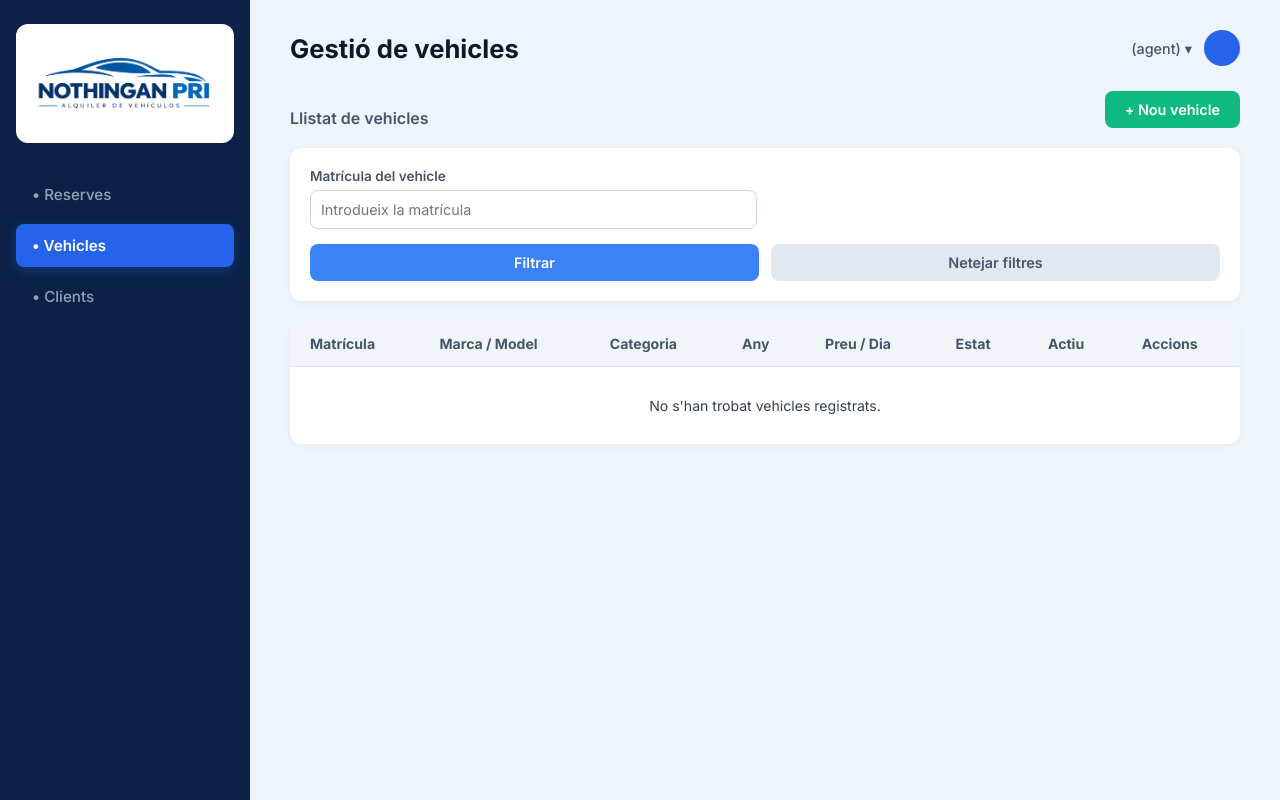
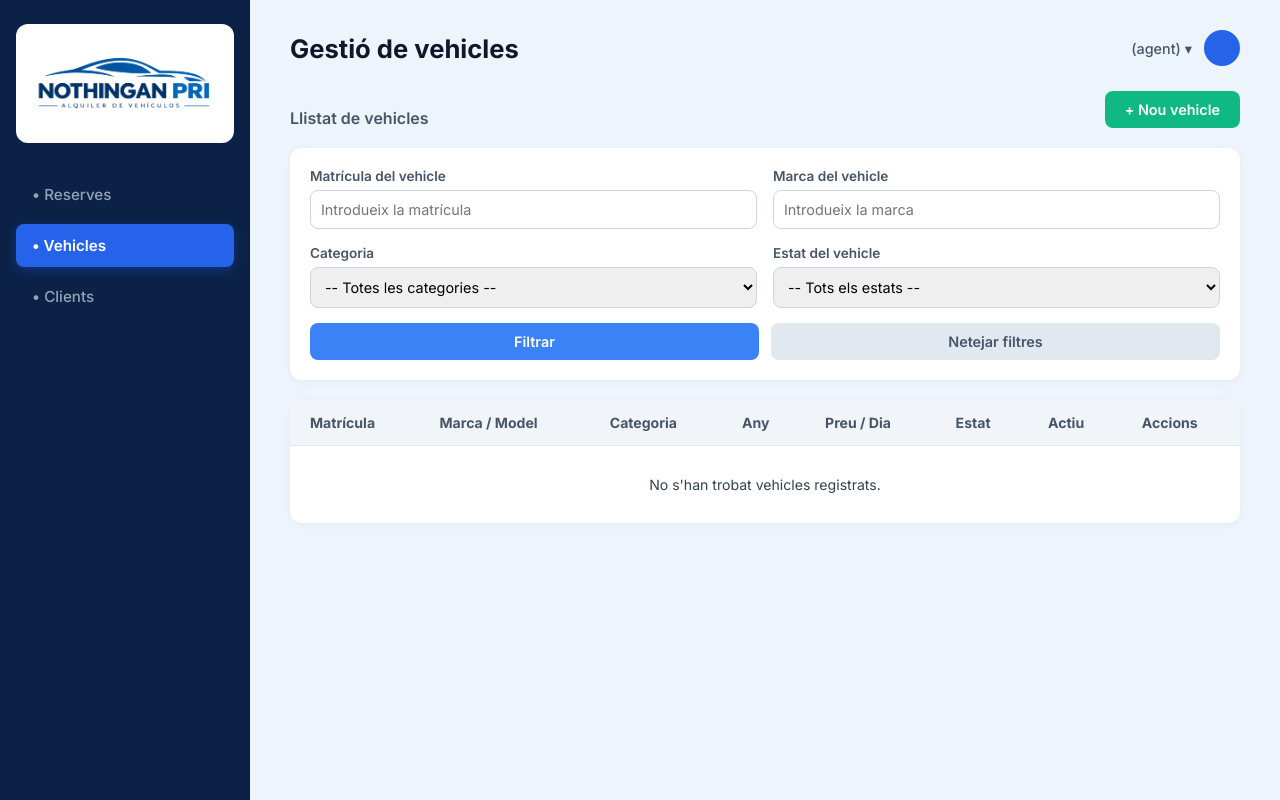
Before and after one commit to denisnavioo/Projecte-Nothingan-Pri, a Spring Boot app: page /web/vehicles/all in a window 1280 px wide. Run offline with Spring Boot 4, Linux system fonts and the light colour scheme; data that the repository does not hold is empty.

Commit message:
Ampliació filtre vehicles

```diff
--- a/src/main/java/cat/copernic/Projecte1/controller/VehicleController.java
+++ b/src/main/java/cat/copernic/Projecte1/controller/VehicleController.java
@@ -1,6 +1,7 @@
 package cat.copernic.Projecte1.controller;
 
 import cat.copernic.Projecte1.entity.Enum.Categoria;
+import cat.copernic.Projecte1.entity.Enum.EstatVehicle;
 import cat.copernic.Projecte1.entity.Vehicle;
 import cat.copernic.Projecte1.logic.VehicleLogic;
 import jakarta.annotation.PostConstruct;
@@ -35,14 +36,23 @@ public class VehicleController {
     @Autowired
     private VehicleLogic vehicleLogic;
 
-    @GetMapping("/all")
-    public String findAll(@RequestParam(name = "matricula", required = false) String matricula, Model model) {
-        logger.debug("Getting all vehicles with filter: " + matricula);
+   @GetMapping("/all")
+    public String findAll(
+            @RequestParam(name = "matricula", required = false) String matricula,
+            @RequestParam(name = "marca", required = false) String marca,
+            @RequestParam(name = "categoria", required = false) Categoria categoria,
+            @RequestParam(name = "estatVehicle", required = false) EstatVehicle estatVehicle,
+            Model model) {
 
-        List<Vehicle> llista = vehicleLogic.findByMatricula(matricula);
+        logger.debug("Getting all vehicles with filters - Matrícula: " + matricula + ", Marca: " + marca + ", Categoria: " + categoria + ", Estat: " + estatVehicle);
+
+        List<Vehicle> llista = vehicleLogic.findByFiltres(matricula, marca, categoria, estatVehicle);
 
         model.addAttribute("vehicle", llista);
         model.addAttribute("matricula", matricula);
+        model.addAttribute("marca", marca);
+        model.addAttribute("categoriaSel", categoria);
+        model.addAttribute("estatSel", estatVehicle);
 
         return "vehicles-list";
     }
--- a/src/main/resources/application.properties
+++ b/src/main/resources/application.properties
@@ -3,7 +3,7 @@ spring.application.name=Projecte1
 #=================== JPA ===============
 spring.datasource.url=jdbc:mysql://localhost:3306/Projecte1?createDatabaseIfNotExist=true
 spring.datasource.username=root
-spring.datasource.password=root
+spring.datasource.password=123456
 spring.datasource.driver-class-name=com.mysql.cj.jdbc.Driver
 #spring.jpa.hibernate.ddl-auto=create
 spring.jpa.hibernate.ddl-auto=update
--- a/src/main/resources/templates/vehicles-list.html
+++ b/src/main/resources/templates/vehicles-list.html
@@ -10,6 +10,7 @@
 
         <div class="layout">
 
+            <!-- BARRA LATERAL DE NAVEGACIÓN -->
             <aside class="sidebar">
                 <div class="logo-container">
                     <a th:href="@{/web/usuaris/login}">
@@ -24,8 +25,10 @@
                 </nav>
             </aside>
 
+            <!-- CONTENIDO PRINCIPAL -->
             <main class="content">
 
+                <!-- CABECERA SUPERIOR -->
                 <header class="top-header">
                     <h2>Gestió de vehicles</h2>
 
@@ -35,10 +38,11 @@
                     </div>
                 </header>
 
-                <!-- Mensajes de éxito y error -->
+                <!-- MENSAJES DE ÉXITO Y ERROR -->
                 <div th:if="${missatge}" class="alert-success" th:text="${missatge}"></div>
                 <div th:if="${error}" class="alert-error" th:text="${error}"></div>
 
+                <!-- BARRA SUPERIOR CON TÍTULO Y BOTÓN DE CREAR -->
                 <div class="top-bar">
                     <h3>Llistat de vehicles</h3>
 
@@ -47,10 +51,12 @@
                     </a>
                 </div>
 
-                <!-- Filtre per matrícula -->
+                <!-- FORMULARIO DE FILTROS COMBINADOS (OPCIONALES, SIN *) -->
                 <div class="table-card" style="padding: 20px; margin-bottom: 20px;">
                     <form th:action="@{/web/vehicles/all}" method="get">
                         <div class="form-grid">
+
+                            <!-- Filtro 1: Texto por Matrícula -->
                             <div class="form-group">
                                 <label for="matricula">Matrícula del vehicle</label>
                                 <input type="text"
@@ -59,8 +65,44 @@
                                        placeholder="Introdueix la matrícula"
                                        th:value="${matricula}">
                             </div>
+
+                            <!-- Filtro 2: Texto por Marca -->
+                            <div class="form-group">
+                                <label for="marca">Marca del vehicle</label>
+                                <input type="text"
+                                       id="marca"
+                                       name="marca"
+                                       placeholder="Introdueix la marca"
+                                       th:value="${marca}">
+                            </div>
+
+                            <!-- Filtro 3: Desplegable por Categoría -->
+                            <div class="form-group">
+                                <label for="categoria">Categoria</label>
+                                <select id="categoria" name="categoria">
+                                    <option value="">-- Totes les categories --</option>
+                                    <option th:each="cat : ${T(cat.copernic.Projecte1.entity.Enum.Categoria).values()}"
+                                            th:value="${cat.name()}"
+                                            th:text="${cat}"
+                                            th:selected="${categoriaSel != null and cat == categoriaSel}">SUV</option>
+                                </select>
+                            </div>
+
+                            <!-- Filtro 4: Desplegable por Estado -->
+                            <div class="form-group">
+                                <label for="estatVehicle">Estat del vehicle</label>
+                                <select id="estatVehicle" name="estatVehicle">
+                                    <option value="">-- Tots els estats --</option>
+                                    <option th:each="estat : ${T(cat.copernic.Projecte1.entity.Enum.EstatVehicle).values()}"
+                                            th:value="${estat.name()}"
+                                            th:text="${estat}"
+                                            th:selected="${estatSel != null and estat == estatSel}">Disponible</option>
+                                </select>
+                            </div>
+
                         </div>
 
+                        <!-- Botones para enviar o limpiar los filtros -->
                         <div class="button-group" style="margin-top: 15px;">
                             <button type="submit" class="btn btn-filter">Filtrar</button>
                             <a th:href="@{/web/vehicles/all}" class="btn btn-cancel">Netejar filtres</a>
@@ -68,7 +110,7 @@
                     </form>
                 </div>
 
-                <!-- Taula de Vehicles -->
+                <!-- TABLA DE VEHÍCULOS RESULTANTES -->
                 <div class="table-card">
                     <table class="data-table">
                         <thead>
@@ -85,6 +127,7 @@
                         </thead>
 
                         <tbody>
+                            <!-- Iteración de cada vehículo cargado -->
                             <tr th:each="v : ${vehicle}">
                                 <td th:text="${v.matricula}">1234ABC</td>
                                 <td th:text="${v.marca + ' ' + v.model}">Seat Ibiza</td>
@@ -93,11 +136,14 @@
                                 </td>
                                 <td th:text="${v.anyFabricacio}">2022</td>
                                 <td th:text="${#numbers.formatDecimal(v.preuDia, 1, 2) + ' €'}">45.00 €</td>
+
+                                <!-- Estado corregido para renderizar v.estatVehicle -->
                                 <td>
                                     <span class="badge"
                                           th:classappend="${v.estatVehicle != null and v.estatVehicle.name() == 'Disponible'} ? ' badge-validat' : ' badge-baixa'"
-                                          th:text="${estatVehicle}">Disponible</span>
+                                          th:text="${v.estatVehicle}">Disponible</span>
                                 </td>
+
                                 <td>
                                     <span th:if="${v.actiu}" class="badge badge-validat">Sí</span>
                                     <span th:unless="${v.actiu}" class="badge badge-rebutjat">No</span>
@@ -113,6 +159,7 @@
                                 </td>
                             </tr>
 
+                            <!-- Estado vacío cuando no hay resultados -->
                             <tr th:if="${#lists.isEmpty(vehicle)}">
                                 <td colspan="8" class="empty-state">
                                     No s'han trobat vehicles registrats.
```
Also changed, not shown: src/main/java/cat/copernic/Projecte1/logic/VehicleLogic.java (+55 -0 lines), src/main/java/cat/copernic/Projecte1/repository/VehicleRepository.java (+8 -0 lines), src/main/resources/templates/edit-vehicle.html (+23 -9 lines).
